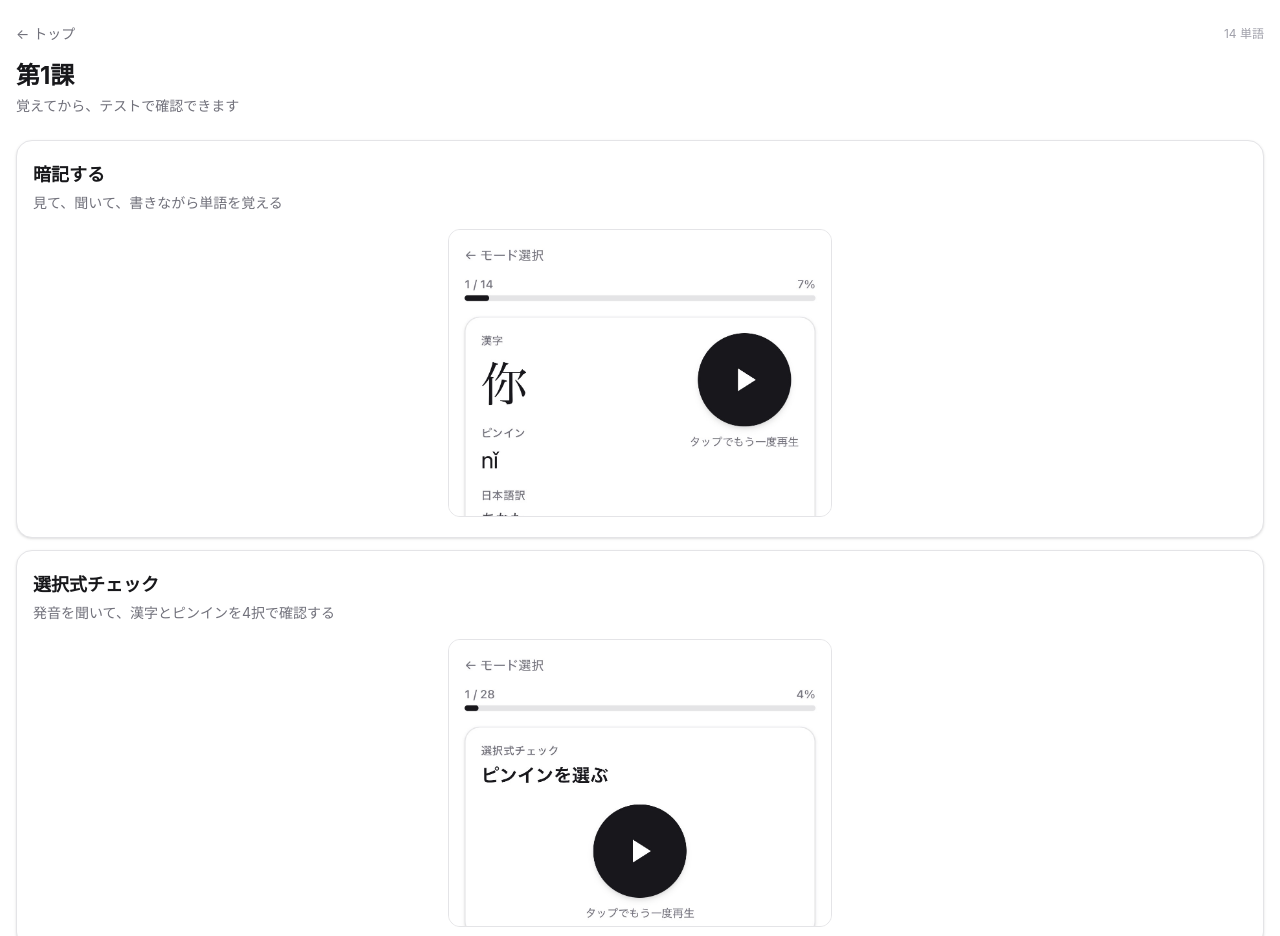
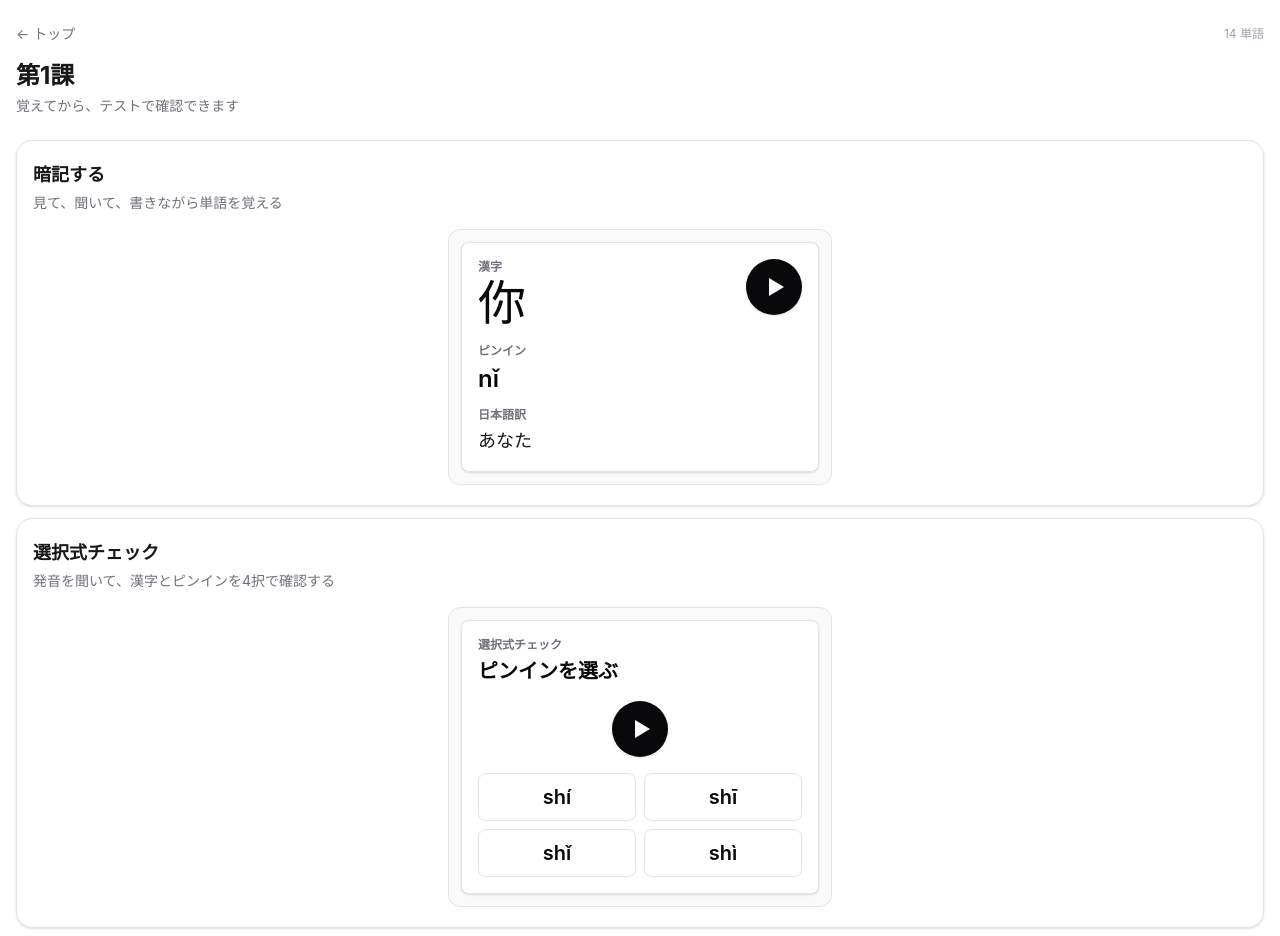
Before and after one commit to WashizuRyo/chinese-vocab-test, a Next.js app: page /lesson/lesson01 in a window 1280 px wide. Shown: the top 936 px of the page. Built offline with nearby package versions, Linux system fonts and the light colour scheme.

Commit message:
refactor: replace mode images with previews

```diff
--- a/src/components/LessonRunner.tsx
+++ b/src/components/LessonRunner.tsx
@@ -1,6 +1,5 @@
 "use client";
 
-import Image from "next/image";
 import Link from "next/link";
 import { useRef, useState } from "react";
 import { AnswerReveal } from "@/components/AnswerReveal";
@@ -540,16 +539,7 @@ function ModeSelectView({
           <span className="mt-1 block text-sm text-zinc-500">
             見て、聞いて、書きながら単語を覚える
           </span>
-          <span className="mx-auto mt-4 block aspect-[4/3] w-full max-w-sm overflow-hidden rounded-xl border border-zinc-200 bg-zinc-50">
-            <Image
-              src="/images/mode-memorize.jpg"
-              alt=""
-              width={1179}
-              height={1024}
-              sizes="(max-width: 640px) calc(100vw - 64px), 640px"
-              className="h-full w-full object-cover object-top"
-            />
-          </span>
+          <MemorizeModePreview />
         </button>
         <button
           type="button"
@@ -560,16 +550,7 @@ function ModeSelectView({
           <span className="mt-1 block text-sm text-zinc-500">
             発音を聞いて、漢字とピンインを4択で確認する
           </span>
-          <span className="mx-auto mt-4 block aspect-[4/3] w-full max-w-sm overflow-hidden rounded-xl border border-zinc-200 bg-zinc-50">
-            <Image
-              src="/images/mode-choice-check.jpg"
-              alt=""
-              width={1179}
-              height={1610}
-              sizes="(max-width: 640px) calc(100vw - 64px), 640px"
-              className="h-full w-full object-cover object-top"
-            />
-          </span>
+          <ChoiceModePreview />
         </button>
         <button
           type="button"
@@ -583,6 +564,66 @@ function ModeSelectView({
         </button>
       </section>
     </main>
+  );
+}
+
+function PreviewPlayIcon() {
+  return (
+    <span className="flex h-14 w-14 shrink-0 items-center justify-center rounded-full bg-zinc-950 text-white shadow-sm">
+      <span className="ml-1 h-0 w-0 border-y-[9px] border-y-transparent border-l-[15px] border-l-white" />
+    </span>
+  );
+}
+
+function MemorizeModePreview() {
+  return (
+    <span
+      aria-hidden="true"
+      className="mx-auto mt-4 block w-full max-w-sm rounded-xl border border-zinc-200 bg-zinc-50 p-3"
+    >
+      <span className="block rounded-lg border border-zinc-200 bg-white p-4 shadow-sm">
+        <span className="flex items-start justify-between gap-4">
+          <span className="block">
+            <span className="block text-xs font-semibold text-zinc-500">漢字</span>
+            <span className="mt-1 block text-5xl leading-none text-zinc-950">你</span>
+          </span>
+          <PreviewPlayIcon />
+        </span>
+        <span className="mt-4 block text-xs font-semibold text-zinc-500">ピンイン</span>
+        <span className="mt-1 block text-2xl font-semibold text-zinc-950">nǐ</span>
+        <span className="mt-3 block text-xs font-semibold text-zinc-500">日本語訳</span>
+        <span className="mt-1 block text-lg text-zinc-900">あなた</span>
+      </span>
+    </span>
+  );
+}
+
+function ChoiceModePreview() {
+  const choices = ["shí", "shī", "shǐ", "shì"];
+
+  return (
+    <span
+      aria-hidden="true"
+      className="mx-auto mt-4 block w-full max-w-sm rounded-xl border border-zinc-200 bg-zinc-50 p-3"
+    >
+      <span className="block rounded-lg border border-zinc-200 bg-white p-4 shadow-sm">
+        <span className="block text-xs font-semibold text-zinc-500">選択式チェック</span>
+        <span className="mt-1 block text-xl font-bold text-zinc-950">ピンインを選ぶ</span>
+        <span className="mt-4 flex justify-center">
+          <PreviewPlayIcon />
+        </span>
+        <span className="mt-4 grid grid-cols-2 gap-2">
+          {choices.map((choice) => (
+            <span
+              key={choice}
+              className="flex h-12 items-center justify-center rounded-lg border border-zinc-200 bg-white text-xl font-semibold text-zinc-950"
+            >
+              {choice}
+            </span>
+          ))}
+        </span>
+      </span>
+    </span>
   );
 }
 
```
Also changed, not shown: public/images/mode-choice-check.jpg (deleted), public/images/mode-memorize.jpg (deleted).
